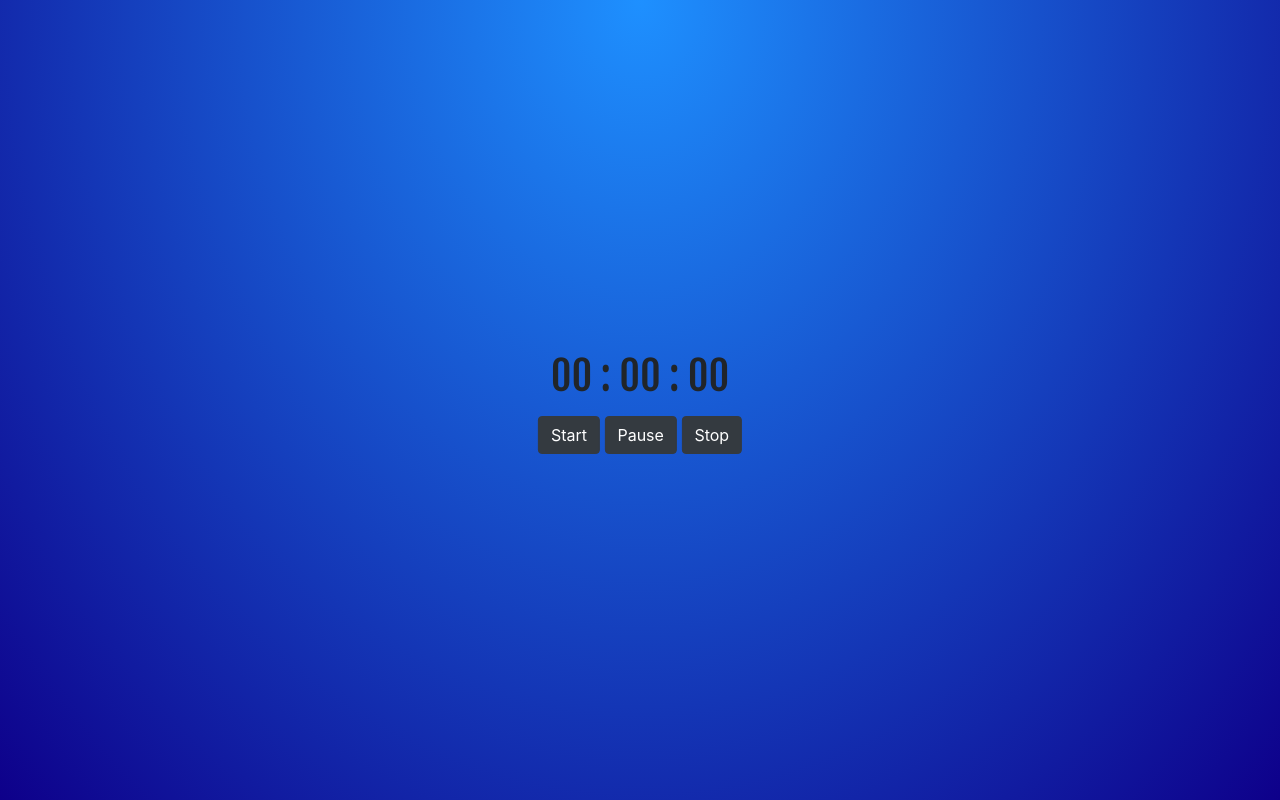
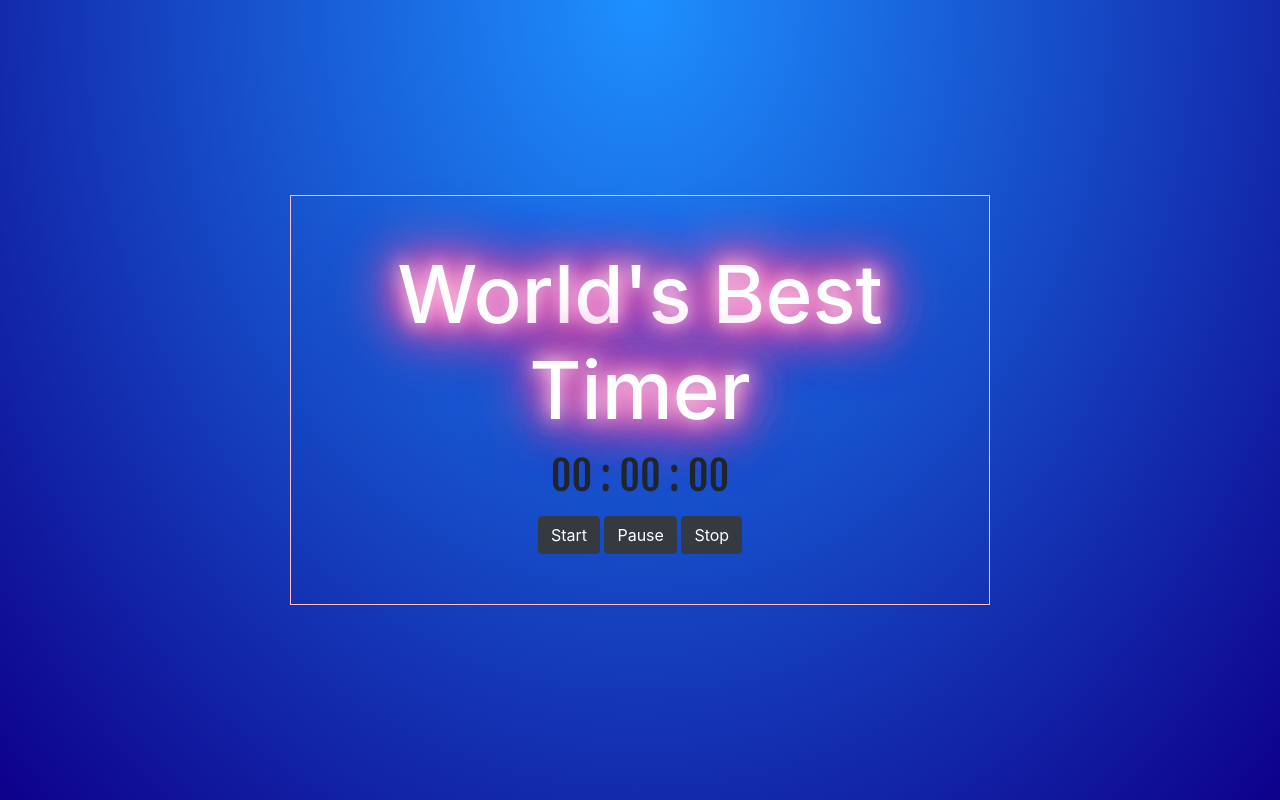
Before and after one commit to VickyKoblinski/collab-timer, a plain HTML site: page index.html in a window 1280 px wide. Drawn offline with nearby package versions, Linux system fonts and the light colour scheme.

Commit message:
add border and title

```diff
--- a/index.html
+++ b/index.html
@@ -11,6 +11,9 @@
 <body>
 
   <div class="outer-container">
+    <div id="title">
+      <h1 class="glow">World's Best Timer</h1>
+    </div>
     <div id="timer-container">
       <span id="hours">00</span>
       :
--- a/main.css
+++ b/main.css
@@ -14,6 +14,9 @@ div.outer-container {
     text-align: center;
     position: absolute;
     transform: translate(-50%, -50%);
+    border: 1px solid pink;
+    width: 700px;
+    padding: 50px;
 }
 
 div.outer-container div#timer-container {
@@ -21,3 +24,22 @@ div.outer-container div#timer-container {
     margin: 0 0 10px 0;
     font-size: 30pt;
 }
+
+.glow {
+    font-size: 80px;
+    color: #fff;
+    text-align: center;
+    -webkit-animation: glow 1s ease-in-out infinite alternate;
+    -moz-animation: glow 1s ease-in-out infinite alternate;
+    animation: glow 1s ease-in-out infinite alternate;
+}
+
+@-webkit-keyframes glow {
+    from {
+        text-shadow: 0 0 10px #fff, 0 0 20px #fff, 0 0 30px #e60073, 0 0 40px #e60073, 0 0 50px #e60073, 0 0 60px #e60073, 0 0 70px #e60073;
+    }
+
+    to {
+        text-shadow: 0 0 20px #fff, 0 0 30px #ff4da6, 0 0 40px #ff4da6, 0 0 50px #ff4da6, 0 0 60px #ff4da6, 0 0 70px #ff4da6, 0 0 80px #ff4da6;
+    }
+}
```
